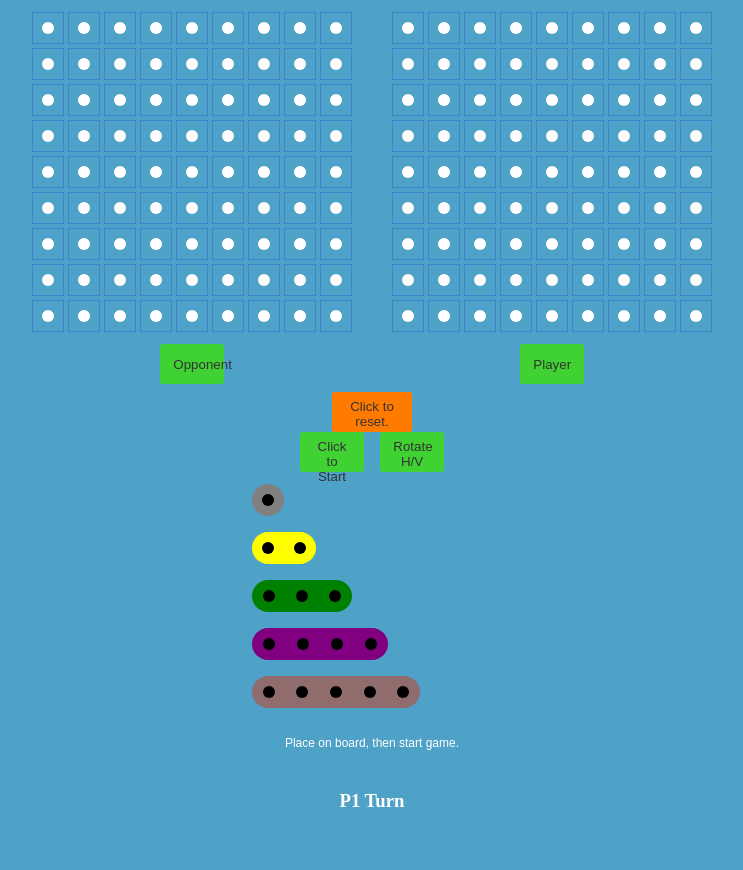
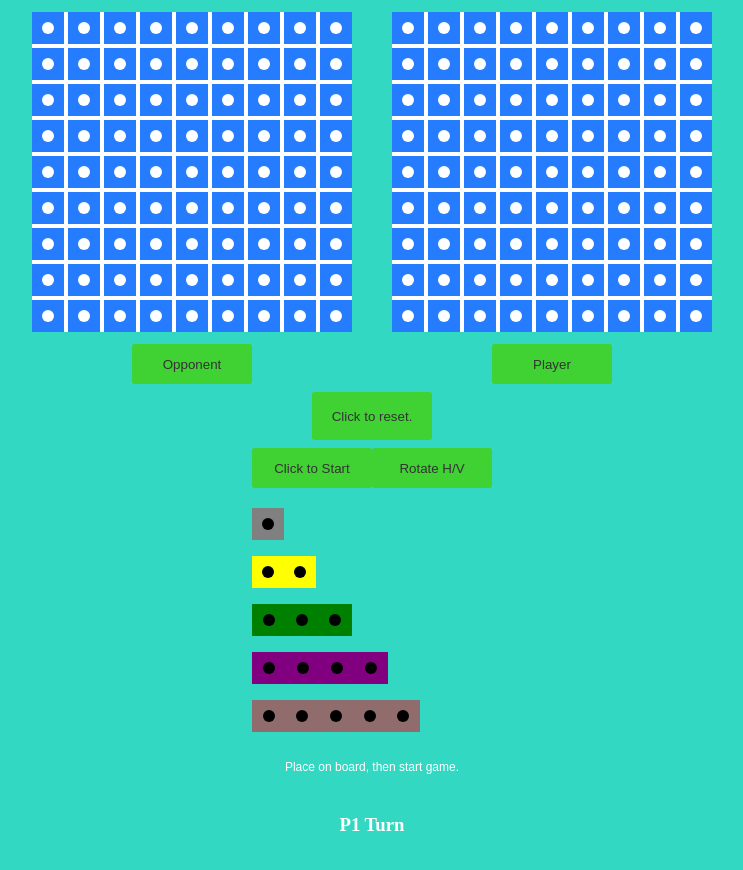
Before and after one commit to bigsatodontcrai/Project_1, a plain HTML site: page index.html in a window 1280 px wide. Shown: the whole page, without its empty margins (268-1011 px from the left). Drawn offline with Linux system fonts and the light colour scheme.

Commit message:
nevermind

```diff
--- a/styles.css
+++ b/styles.css
@@ -1,5 +1,5 @@
     body {
-        background-color: rgb(78, 161, 199);
+        background-color: rgb(51, 216, 194);
         display: grid;
         justify-items: center;
         color: white;
@@ -15,7 +15,7 @@
         margin: 1vmin 5vmin;
     }
     #view {
-        background-color: rgb(78, 161, 199);
+        background-color: rgb(51, 216, 194);
         height: 42vmin;
         width: 90vmin;
         display: grid;
@@ -26,7 +26,7 @@
         color: white;
     }
     #content {
-        background-color: rgb(78, 161, 199);
+        background-color: white;
         margin: 0.5vmin;
         height: 40vmin;
         width: 40vmin;
@@ -42,7 +42,7 @@
     }
 
     #ocean {
-        background-color: rgb(78, 161, 199);
+        background-color: white;
 
         margin: 0.5vmin;
         height: 40vmin;
@@ -60,7 +60,7 @@
     }
 
     #whoseboard {
-        background-color: rgb(78, 161, 199);
+        background-color: rgb(51, 216, 194);
         height: 6vmin;
         width: 90vmin;
         display: grid;
@@ -85,11 +85,10 @@
 
 
     .square {
-        border: 1px solid rgba(17, 0, 255, 0.2);
         display: flex;
         align-items: center;
         justify-content: center;
-        background-color: rgb(78, 161, 199);
+        background-color: rgb(37, 124, 255);
         color: red;
         font: 3vmin sans-serif;
 
@@ -114,7 +113,7 @@
     }
 
     #base {
-        background-color: rgb(78, 161, 199);
+        background-color: rgb(51, 216, 194);
         margin: 0.5vmin;
         height: 30vmin;
         width: 30vmin;
@@ -124,7 +123,7 @@
     }
 
     #base-vert {
-        background-color: rgb(78, 161, 199);
+        background-color: rgb(51, 216, 194);
         margin: 0.5vmin;
         height: 30vmin;
         width: 30vmin;
@@ -143,7 +142,7 @@
 
     .ship1-container {
         background-color: gray;
-        border-radius: 2.5vmin;
+        color: gray;
         height: 4vmin;
         width: 4vmin;
         display: grid;
@@ -154,7 +153,7 @@
 
     .ship2-container {
         background-color: yellow;
-        border-radius: 2.5vmin;
+
         height: 4vmin;
         width: 8vmin;
         display: grid;
@@ -164,7 +163,7 @@
 
     .ship3-container {
         background-color: green;
-        border-radius: 2.5vmin;
+
         height: 4vmin;
         width: 12.5vmin;
         display: grid;
@@ -173,7 +172,7 @@
 
     .ship4-container {
         background-color: purple;
-        border-radius: 2.5vmin;
+
         height: 4vmin;
         width: 17vmin;
         display: grid;
@@ -182,7 +181,7 @@
 
     .ship5-container {
         background-color: rgb(145, 108, 108);
-        border-radius: 2.5vmin;
+
         height: 4vmin;
         width: 21vmin;
         display: grid;
@@ -191,7 +190,6 @@
 
     .ship1-container-vert {
         background-color: gray;
-        border-radius: 2.5vmin;
         color: gray;
         height: 4vmin;
         width: 4vmin;
@@ -204,7 +202,7 @@
 
     .ship2-container-vert {
         background-color: yellow;
-        border-radius: 2.5vmin;
+
         height: 8vmin;
         width: 4vmin;
         display: grid;
@@ -214,7 +212,7 @@
 
     .ship3-container-vert {
         background-color: green;
-        border-radius: 2.5vmin;
+
         height: 12.5vmin;
         width: 4vmin;
         display: grid;
@@ -223,7 +221,7 @@
 
     .ship4-container-vert {
         background-color: purple;
-        border-radius: 2.5vmin;
+
         height: 17vmin;
         width: 4vmin;
         display: grid;
@@ -232,7 +230,7 @@
 
     .ship5-container-vert {
         background-color: rgb(145, 108, 108);
-        border-radius: 2.5vmin;
+
         height: 21vmin;
         width: 4vmin;
         display: grid;
@@ -283,22 +281,8 @@
     .reset {
 
         font-size: 1.5vmin sans-serif;
-        background-color: hsl(29, 100%, 50%);
-        height: 5vmin;
-        width: 10vmin;
-        padding: .5em 1em;
-        outline: none;
-        border: none;
-        text-decoration: none;
-        cursor: pointer;
-        border-radius: .2em;
-        color: #333;
-    }
-
-    .playerButtons {
-        font-size: 1.5vmin sans-serif;
         background-color: hsl(115, 63%, 51%);
-        height: 4vmin;
+        height: 6vmin;
         width: 15vmin;
         padding: .5em 1em;
         outline: none;
@@ -310,10 +294,11 @@
     }
 
     .buttons {
-        background-color: rgb(78, 161, 199);
+        background-color: rgb(51, 216, 194);
         height: 6vmin;
         width: 20vmin;
         display: grid;
+        margin: 1vmin;
         grid-template-columns: 1fr 1fr;
         grid-template-rows: 1fr;
         justify-content: center;
@@ -326,7 +311,7 @@
         font-size: 1.5vmin sans-serif;
         background-color: hsl(115, 63%, 51%);
         height: 5vmin;
-        width: 8vmin;
+        width: 15vmin;
         padding: .5em 1em;
         outline: none;
         border: none;
@@ -340,24 +325,3 @@
     .displayedText {
         margin: 2rem;
     }
-
-
-    .taken.start.vertical {
-        border-top-left-radius: 50%;
-        border-top-right-radius: 50%;
-    }
-
-    .taken.end.vertical {
-        border-bottom-left-radius: 50%;
-        border-bottom-right-radius: 50%;
-    }
-
-    .taken.start.horizontal {
-        border-top-left-radius: 50%;
-        border-bottom-left-radius: 50%;
-    }
-
-    .taken.end.horizontal {
-        border-top-right-radius: 50%;
-        border-bottom-right-radius: 50%;
-    }
```
